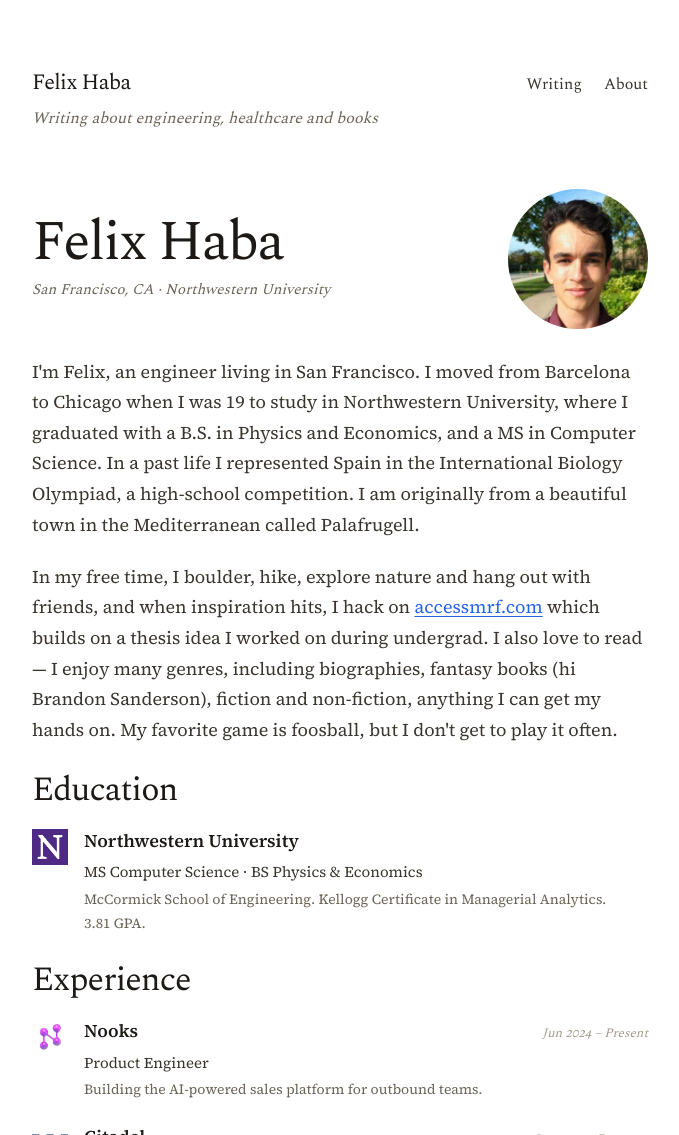
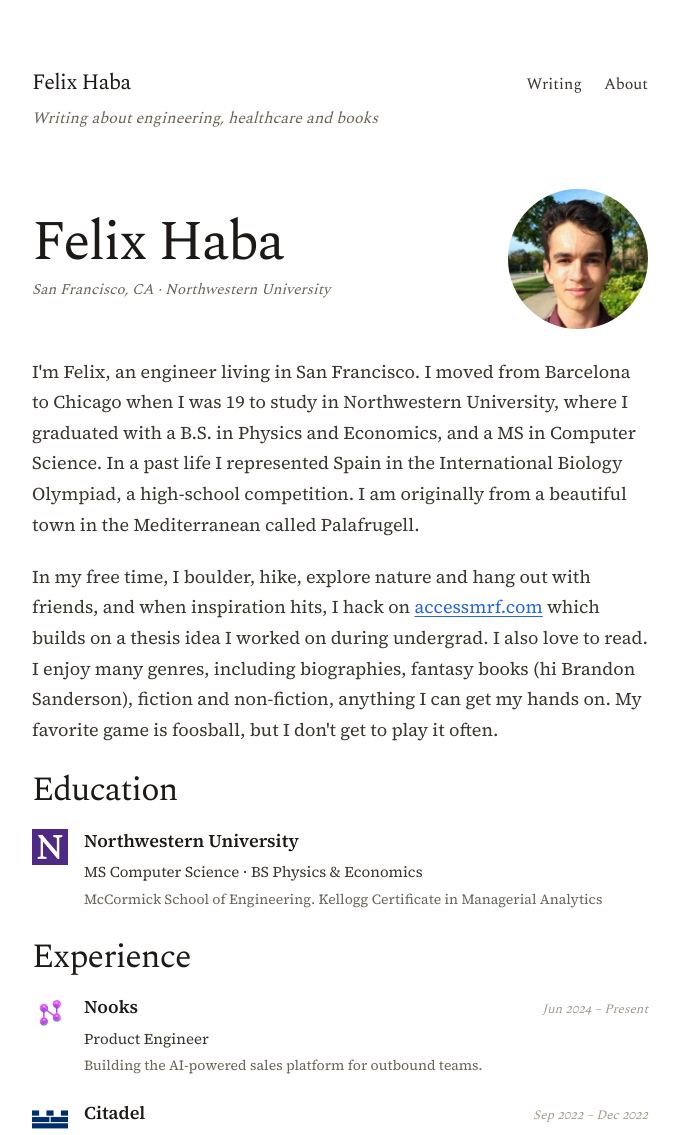
Before and after one commit to felix-hh/personal-site, an Astro site: page / in a window 1280 px wide. Shown: the top 1135 px of the page, without its empty margins (300-979 px from the left). Built offline with nearby package versions, Linux system fonts and the light colour scheme; Astro itself is replaced by a stand-in of ours.

Commit message:
remove gpa

```diff
--- a/src/pages/index.astro
+++ b/src/pages/index.astro
@@ -9,7 +9,7 @@ const education = [
     logo: '/logos/northwestern.png',
     name: 'Northwestern University',
     role: 'MS Computer Science · BS Physics & Economics',
-    detail: 'McCormick School of Engineering. Kellogg Certificate in Managerial Analytics. 3.81 GPA.',
+    detail: 'McCormick School of Engineering. Kellogg Certificate in Managerial Analytics',
   },
 ];
 
@@ -87,7 +87,7 @@ const reads = [
   <p class="fh-p">
     In my free time, I boulder, hike, explore nature and hang out with friends, and when
     inspiration hits, I hack on <a href="https://accessmrf.com">accessmrf.com</a> which builds
-    on a thesis idea I worked on during undergrad. I also love to read — I enjoy many genres,
+    on a thesis idea I worked on during undergrad. I also love to read. I enjoy many genres,
     including biographies, fantasy books (hi Brandon Sanderson), fiction and non-fiction,
     anything I can get my hands on. My favorite game is foosball, but I don't get to play it
     often.
```
